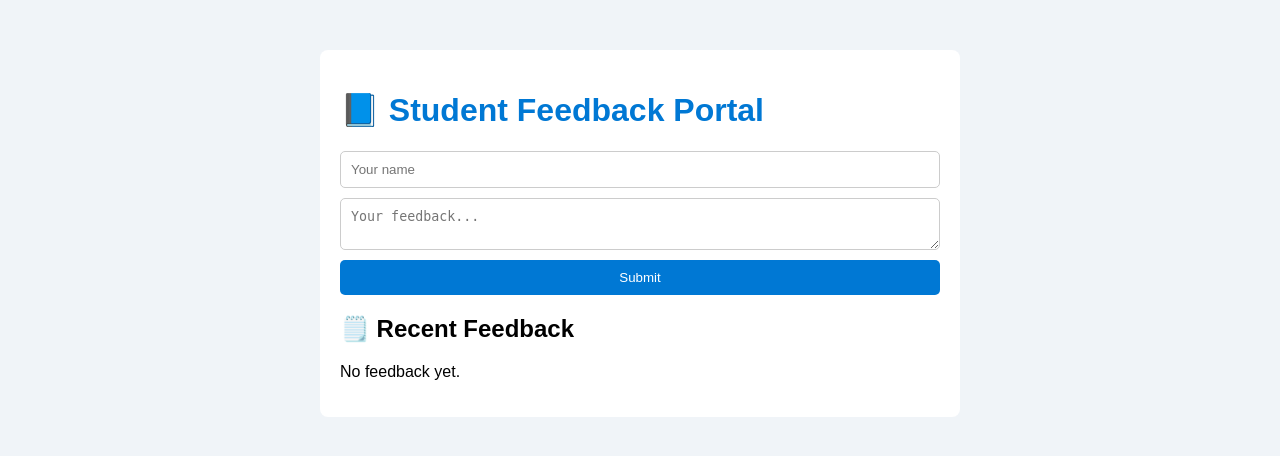
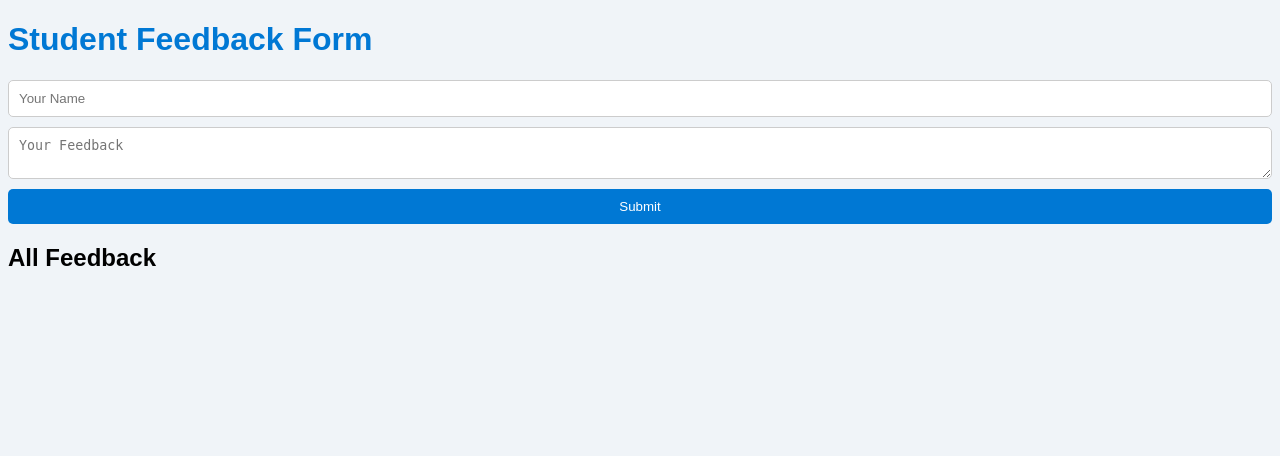
Before and after one commit to YASHSRIVASTAVA07/student-feedback, a Flask app: page / in a window 1280 px wide. Shown: the top 456 px of the page. Run offline with Flask 3, Linux system fonts and the light colour scheme.

Commit message:
Update index.html

```diff
--- a/app/templates/index.html
+++ b/app/templates/index.html
@@ -1,26 +1,27 @@
 <!DOCTYPE html>
-<html>
+<html lang="en">
 <head>
-  <title>Student Feedback</title>
-  <link rel="stylesheet" href="/static/style.css" />
+    <meta charset="UTF-8">
+    <title>Student Feedback</title>
+    <link rel="stylesheet" href="{{ url_for('static', filename='style.css') }}">
 </head>
 <body>
-  <div class="container">
-    <h1>📘 Student Feedback Portal</h1>
-    <form method="POST">
-      <input name="name" placeholder="Your name" required>
-      <textarea name="feedback" placeholder="Your feedback..." required></textarea>
-      <button type="submit">Submit</button>
+    <h1>Student Feedback Form</h1>
+    <form action="/submit" method="POST">
+        <input type="text" name="name" placeholder="Your Name" required>
+        <textarea name="feedback" placeholder="Your Feedback" required></textarea>
+        <button type="submit">Submit</button>
     </form>
 
-    <h2>🗒️ Recent Feedback</h2>
-    {% for name, fb in rows %}
-      <div class="card">
-        <strong>{{ name }}</strong><p>{{ fb }}</p>
-      </div>
-    {% else %}
-      <p>No feedback yet.</p>
-    {% endfor %}
-  </div>
+    {% if message %}
+        <p class="success">{{ message }}</p>
+    {% endif %}
+
+    <h2>All Feedback</h2>
+    <ul>
+        {% for item in feedbacks %}
+            <li><b>{{ item.name }}</b>: {{ item.feedback }}</li>
+        {% endfor %}
+    </ul>
 </body>
 </html>
```
